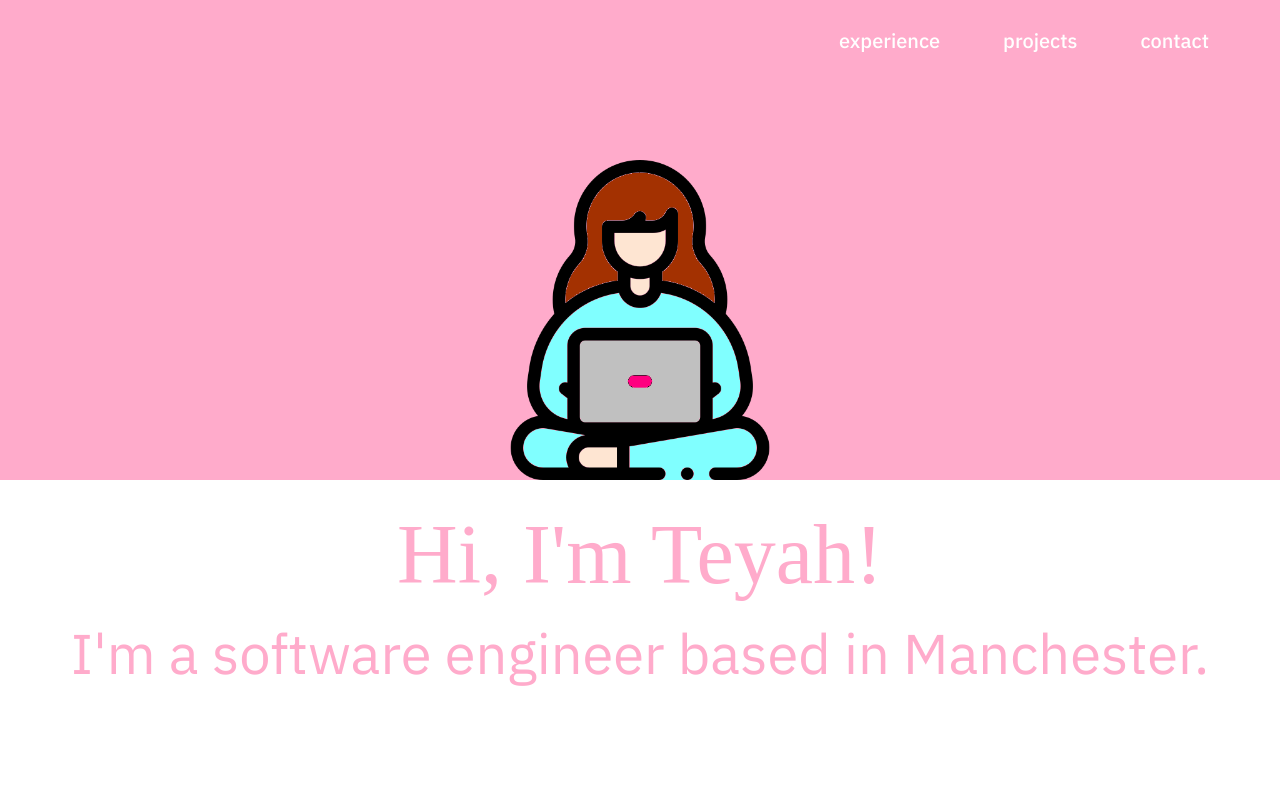
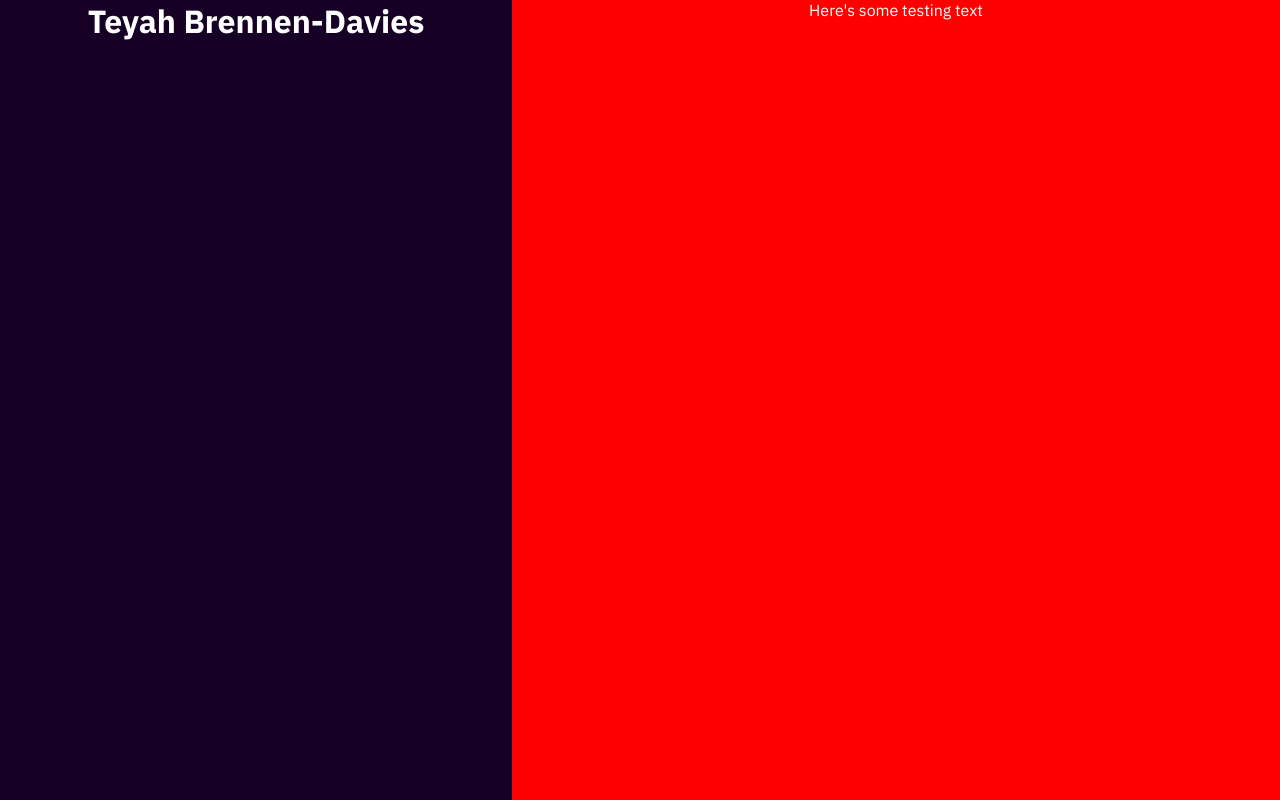
Before and after one commit to teyahbd/my-portfolio-site, a React (Vite) app: page / in a window 1280 px wide. Shown: the top 800 px of the page. Built offline with nearby package versions, Linux system fonts and the light colour scheme; a web font is replaced by a local one.

Commit message:
refactor: set up basic new layout

```diff
--- a/src/App.css
+++ b/src/App.css
@@ -20,3 +20,7 @@ html {
   height: 100%;
   width: 100%;
 }
+
+#main-page {
+  display: flex;
+}
--- a/src/App.tsx
+++ b/src/App.tsx
@@ -1,22 +1,14 @@
 import "./App.css";
-import Header from "./organisms/Header/Header";
-import Contact from "./organisms/Contact/Contact";
-import Home from "./pages/Home/Home";
-import Projects from "./pages/Projects/Projects";
-import CreditFooter from "./molecules/CreditFooter/CreditFooter";
-import Experience from "./pages/Experience/Experience";
+import ScrollContainer from "./organisms/ScrollContainer/ScrollContainer";
+import StaticHeader from "./organisms/StaticHeader/StaticHeader";
 
 function App() {
   return (
     <>
-      <Header />
-      <Home />
-      <Experience />
-      <Projects />
-      <footer>
-        <Contact />
-        <CreditFooter />
-      </footer>
+      <div id="main-page">
+        <StaticHeader />
+        <ScrollContainer />
+      </div>
     </>
   );
 }
--- a/src/index.css
+++ b/src/index.css
@@ -12,7 +12,7 @@
   -webkit-text-size-adjust: 100%;
   --header-font: "Calistoga", cursive;
   --primary-font: "IBM Plex Sans", sans-serif;
-  --primary-background-color: #ffabcb;
+  --primary-background-color: #160025;
   --secondary-background-color: white;
   --primary-font-color: rgb(255, 255, 255);
   --secondary-font-color: #ffabcb;
--- /dev/null
+++ b/src/organisms/ScrollContainer/ScrollContainer.tsx
@@ -0,0 +1,11 @@
+import "./styles.css";
+
+function ScrollContainer() {
+  return (
+    <div id="scroll-container">
+      <p>Here's some testing text</p>
+    </div>
+  );
+}
+
+export default ScrollContainer;
--- /dev/null
+++ b/src/organisms/ScrollContainer/styles.css
@@ -0,0 +1,5 @@
+#scroll-container {
+  background-color: red;
+  height: 300vh;
+  width: 60vw;
+}
--- /dev/null
+++ b/src/organisms/StaticHeader/StaticHeader.tsx
@@ -0,0 +1,11 @@
+import "./styles.css";
+
+function StaticHeader() {
+  return (
+    <header>
+      <h1>Teyah Brennen-Davies</h1>
+    </header>
+  );
+}
+
+export default StaticHeader;
--- /dev/null
+++ b/src/organisms/StaticHeader/styles.css
@@ -0,0 +1,6 @@
+header {
+  height: 100vh;
+  width: 40vw;
+  position: sticky;
+  top: 0;
+}
```
